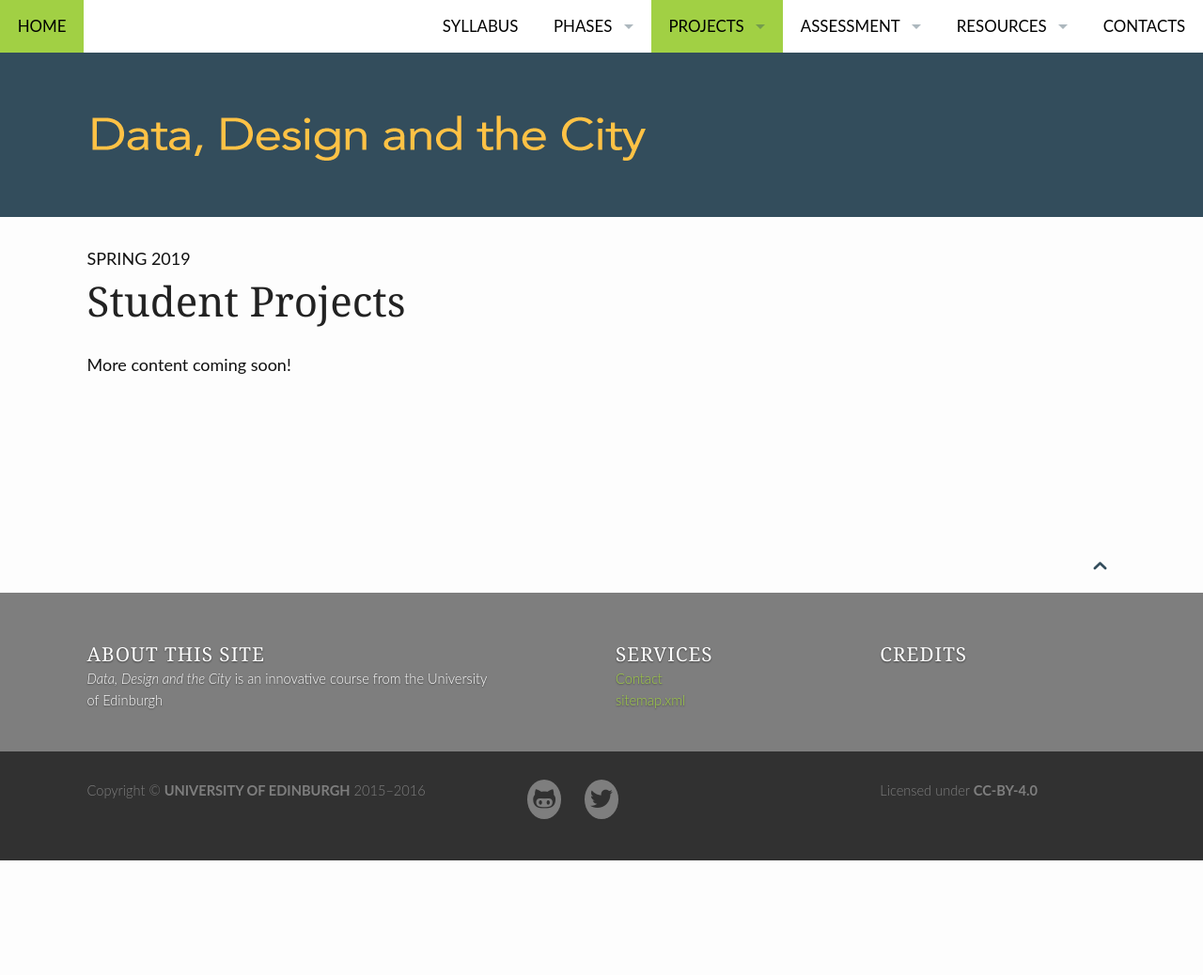
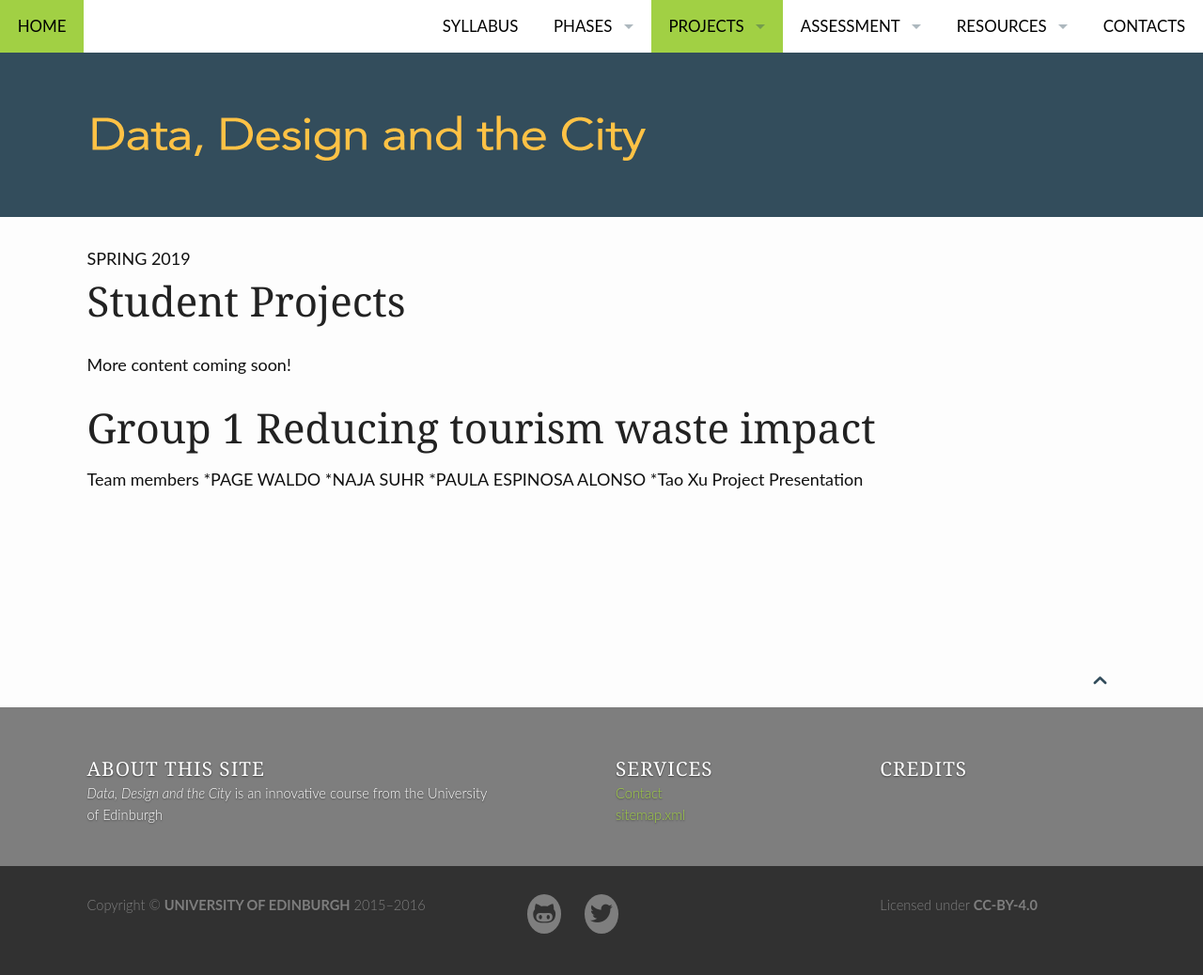
Before and after one commit to edinburghlivinglab/ddc, a Jekyll site: the page built from pages/projects_2019.md, in a window 1280 px wide. Shown: the whole page at 94% size. Built offline with Jekyll 4.4.1, drawn with Linux system fonts in a browser that asks for light colours; before the commit the page ends 916 px from its top, so only the background shows below that.

Commit message:
Update projects_2019.md

```diff
--- a/pages/projects_2019.md
+++ b/pages/projects_2019.md
@@ -7,3 +7,11 @@ permalink: "/projects_2019/"
 ---
 
 More content coming soon!
+
+# Group 1 Reducing tourism waste impact
+Team members
+*PAGE WALDO
+*NAJA SUHR
+*PAULA ESPINOSA ALONSO
+*Tao Xu
+Project Presentation
```
